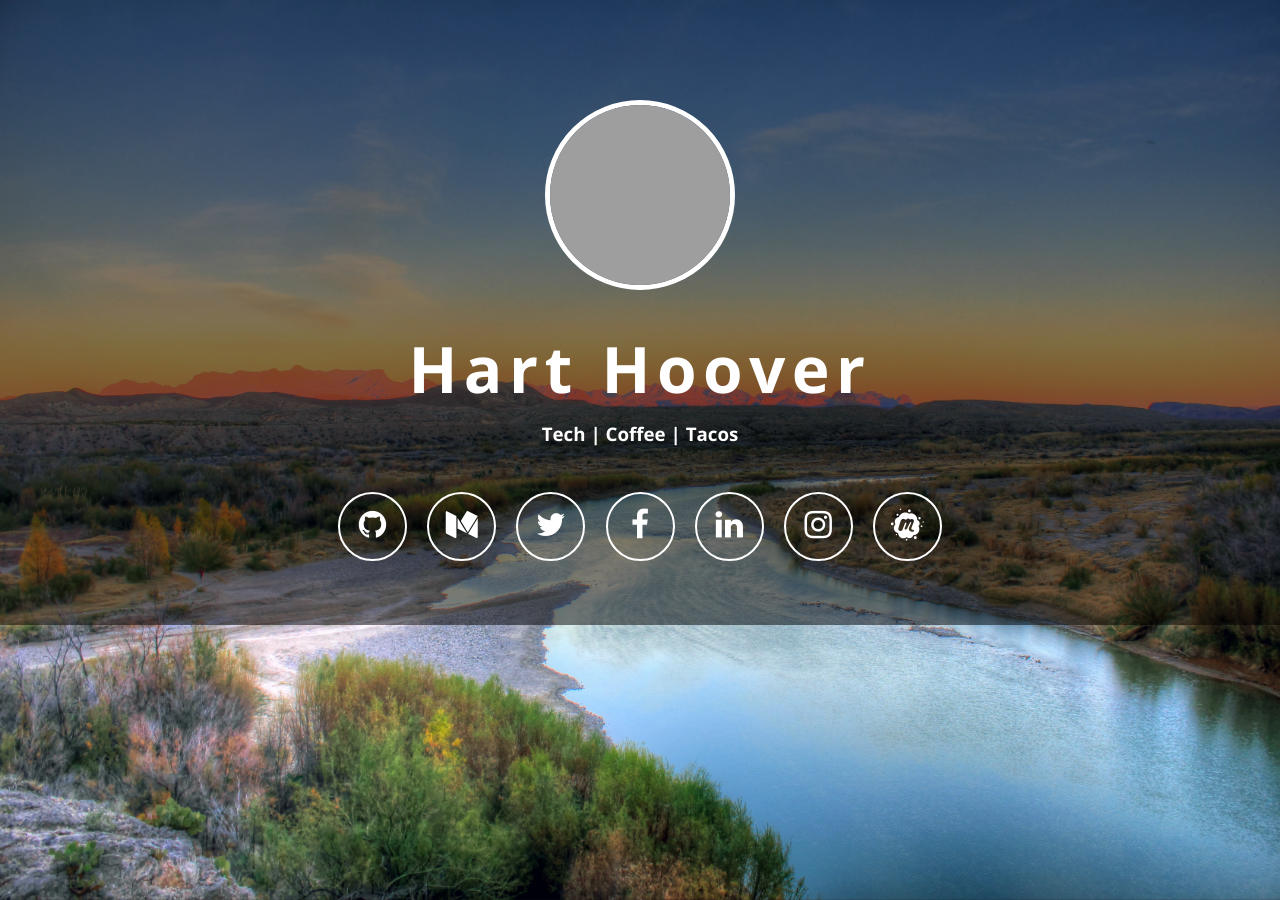
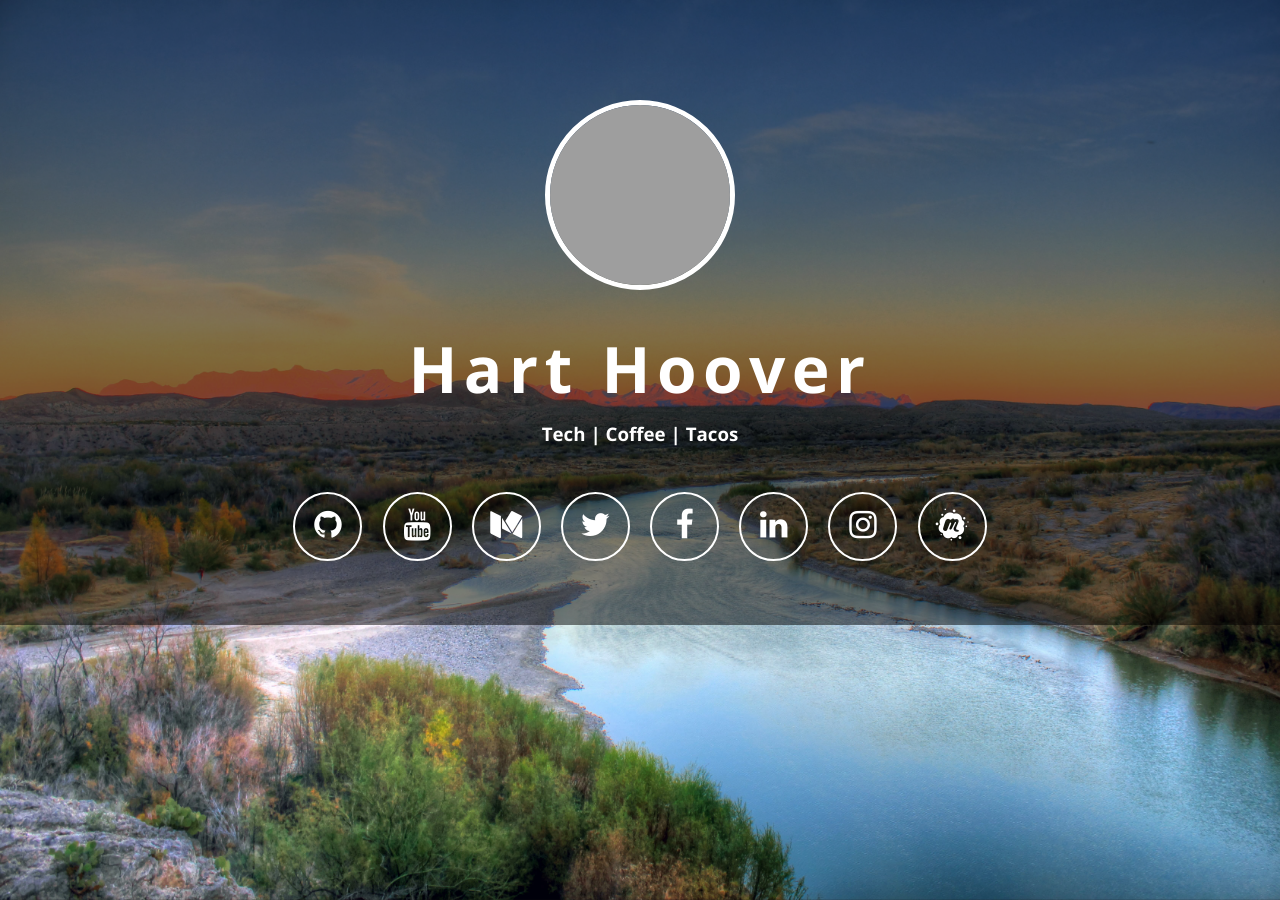
Before and after one commit to hhoover/hhoover.github.io, a Jekyll site: the page built from index.html, in a window 1280 px wide. Built offline with Jekyll 4.4.1, drawn with Linux system fonts in a browser that asks for light colours; grey boxes are pictures that could not be loaded.

Commit message:
Add YouTube

```diff
--- a/_config.yml
+++ b/_config.yml
@@ -22,6 +22,7 @@
 #reddit_username: your_reddit_username_goes_here
 medium_username:  hhoover
 meetup_username: 35653942
+youtube_channel: UC1HghEvu0vjSiYTUQEWtGLg
 #tumblr_username: your_tumblr_username_goes_here
 #weibo_username: your_weibo_username_goes_here
 #lastfm_username: your_lastfm_username_goes_here
--- a/index.html
+++ b/index.html
@@ -33,6 +33,10 @@
                 <ul>
                     {% if site.github_username %}
                     <li><a class="fa fa-2x fa-github" href="https://github.com/{{ site.github_username }}"><span class="description">GitHub</span></a></li>
+                    {% endif %}
+
+                    {% if site.youtube_channel %}
+                    <li><a class="fa fa-2x fa-youtube" href="https://www.youtube.com/channel/{{ site.youtube_channel }}"><span class="description">YouTube</span></a></li>
                     {% endif %}
 
                     {% if site.medium_username %}
```
